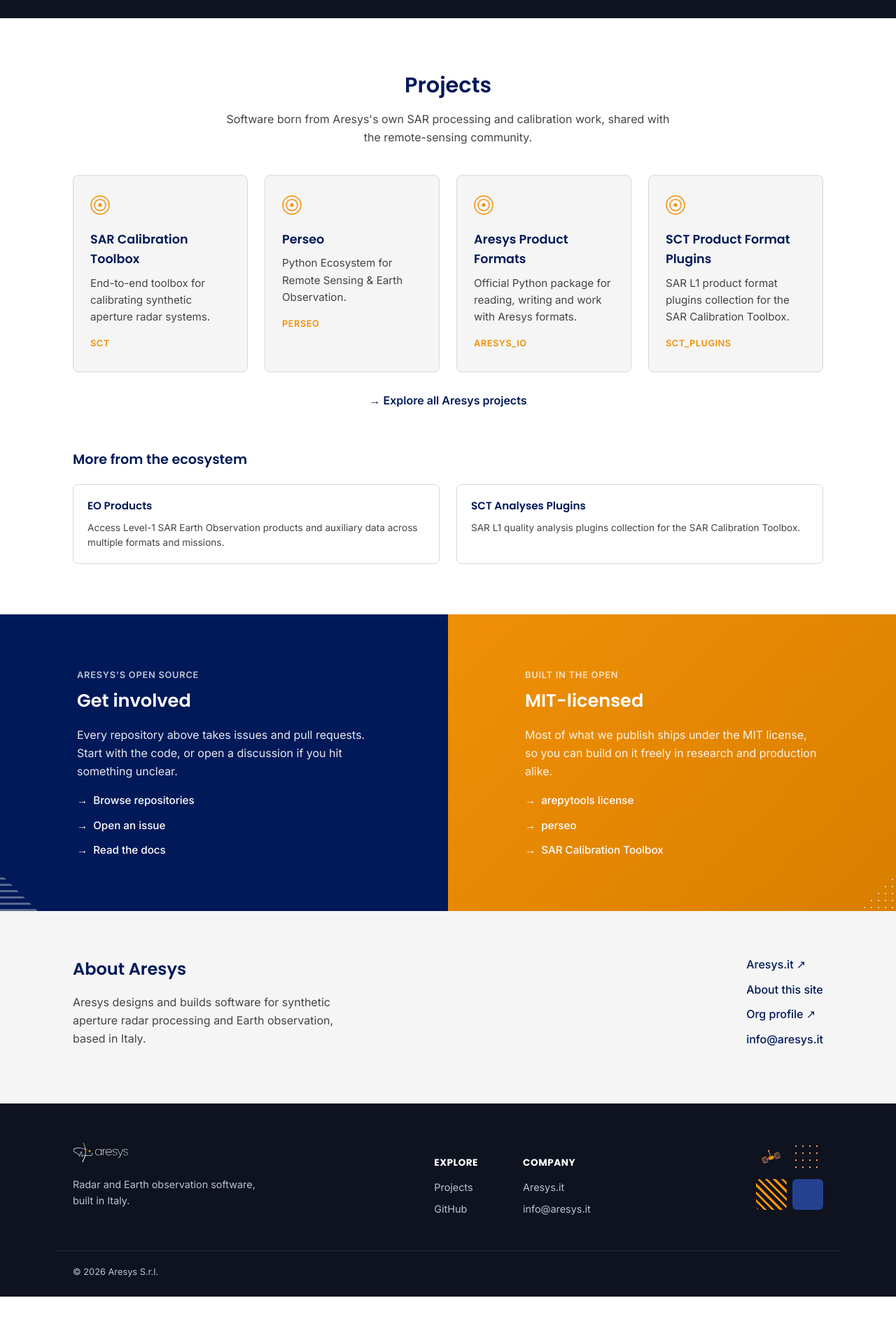
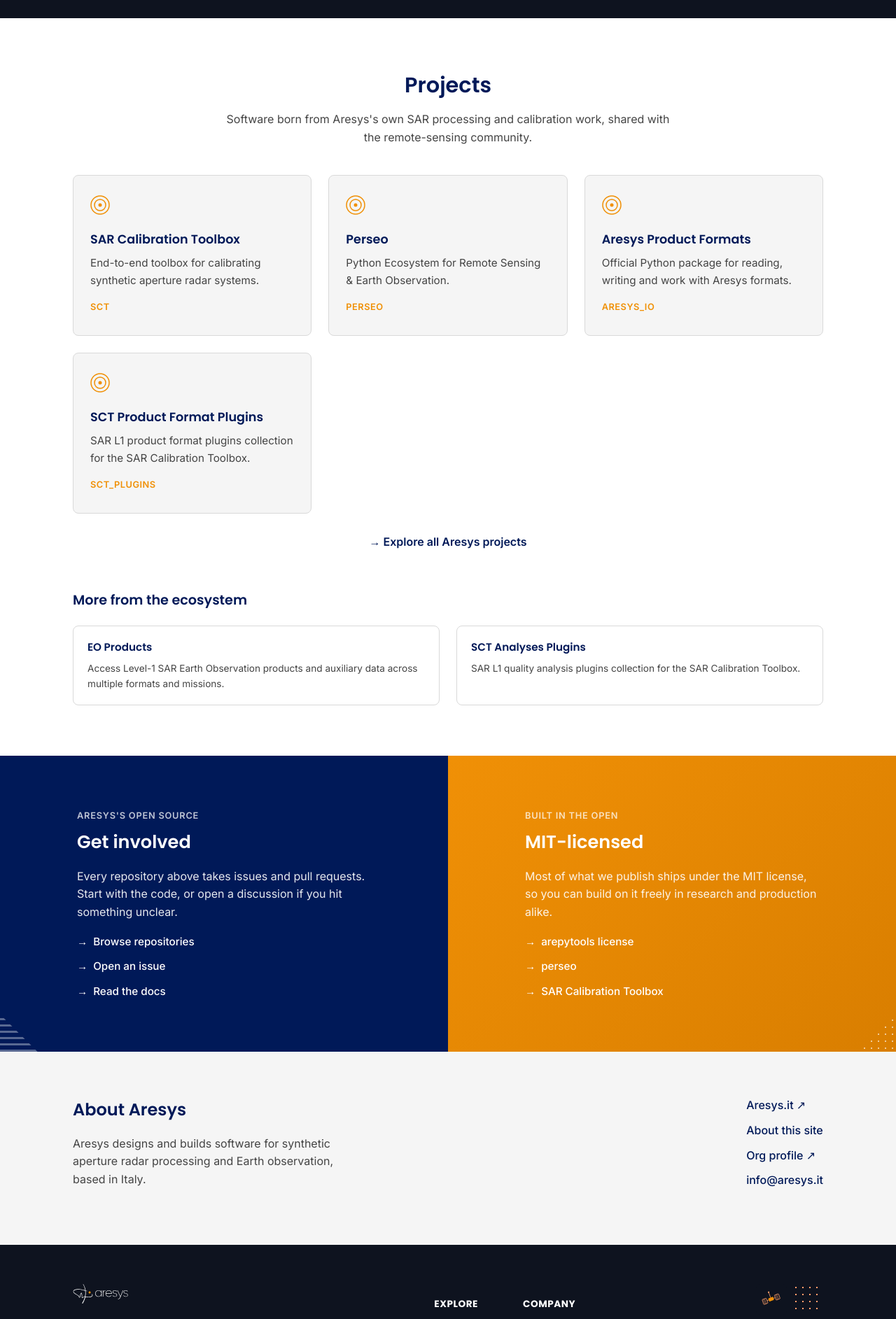
Before and after one commit to aresys-srl/aresys-srl.github.io, a Jekyll site: the page built from index.markdown, in a window 1280 px wide. Shown: the part 659-2544 px from the top of the page at 70% size. Built offline with Jekyll 4.4.1, drawn with Linux system fonts in a browser that asks for light colours; before the commit the page ends 2512 px from its top, so only the background shows below that.

Commit message:
restoring original cards width

```diff
--- a/assets/css/style.css
+++ b/assets/css/style.css
@@ -179,7 +179,7 @@ a { color: var(--navy); text-decoration: none; }
 
 .card-grid {
   display: grid;
-  grid-template-columns: repeat(auto-fit, minmax(240px, 1fr));
+  grid-template-columns: repeat(auto-fit, minmax(260px, 1fr));
   gap: 24px;
 }
 .card {
```
